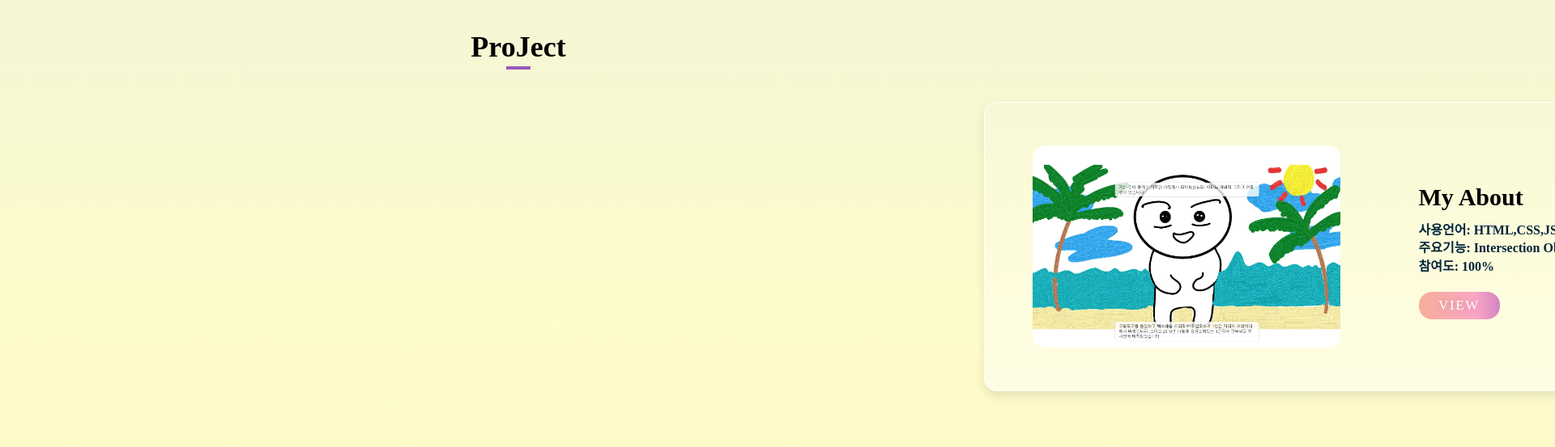
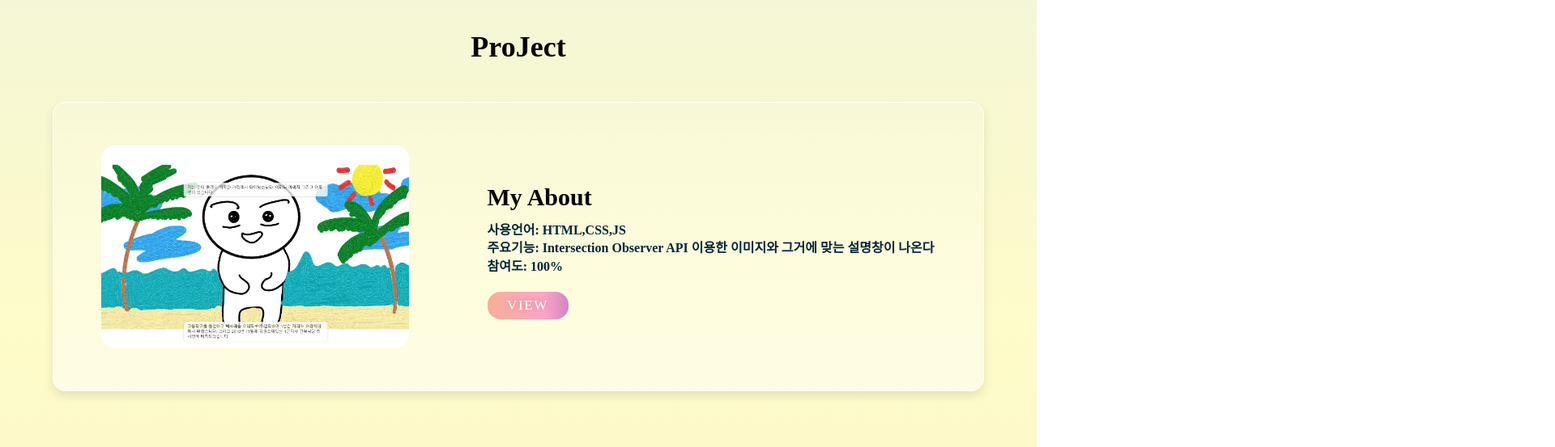
Before and after one commit to operland55/My-PortFolio, a website: page index.html in a window 1280 px wide. Shown: the part 1720-2273 px from the top of the page at 81% size, 1920 px wide, since content can reach past the window. Drawn offline with Linux system fonts and the light colour scheme.

Commit message:
✨ style.css

```diff
--- a/style.css
+++ b/style.css
@@ -384,6 +384,7 @@ a {
 	margin: 0 auto;
 }
 .project__title {
+	overflow-y: hidden;
 	position: relative;
 	text-align: center;
 	margin-bottom: 50px;
@@ -418,7 +419,8 @@ a {
 	backdrop-filter: blur(0px);
 	-webkit-backdrop-filter: blur(0px);
 	border: 1px solid white;
-	right: -100%;
+	transform: translateX(50%);
+	opacity: 0;
 	transition: 2500ms;
 }
 
```
